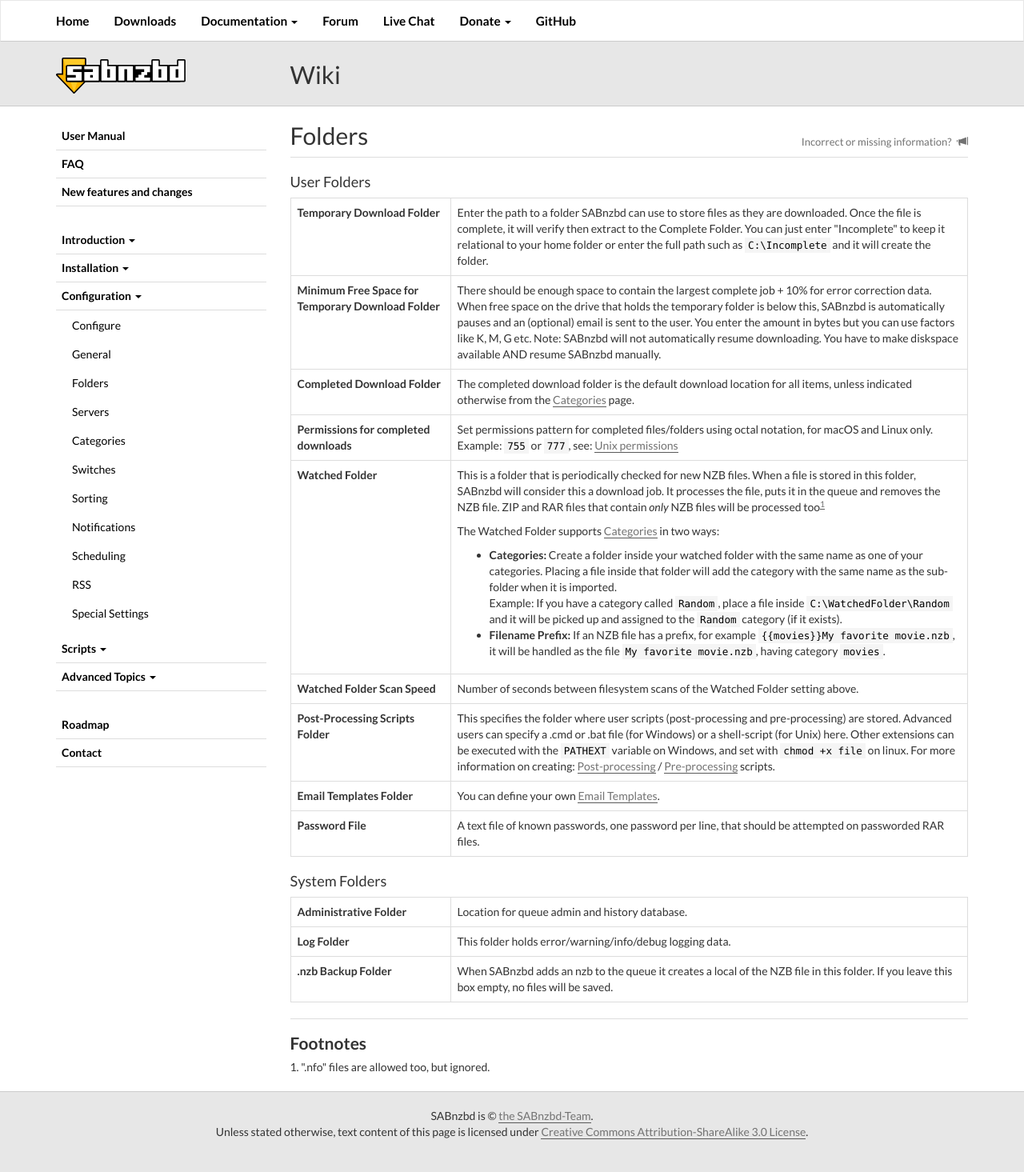
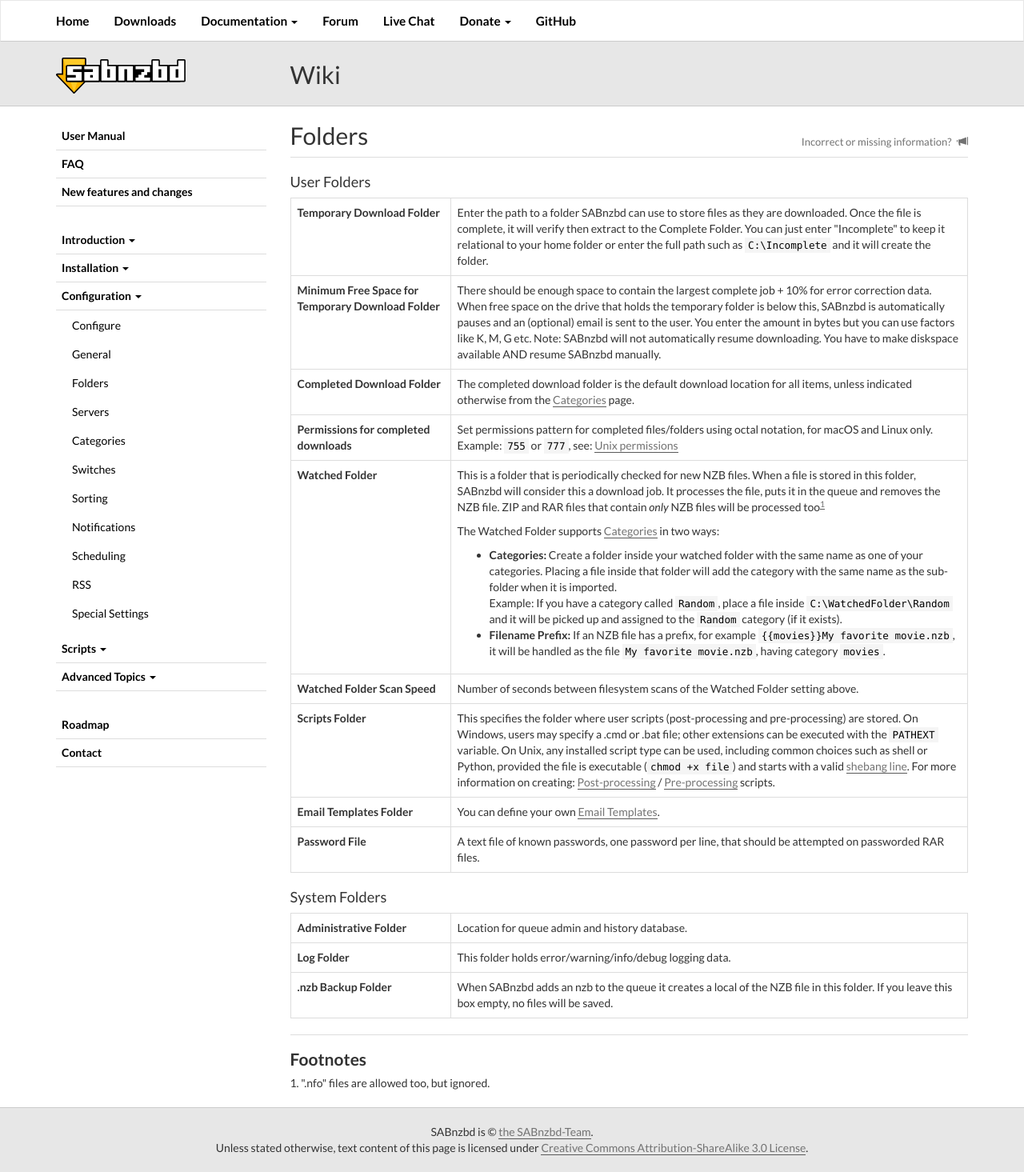
Before and after one commit to sabnzbd/sabnzbd.github.io, a Jekyll site: the page built from wiki/configuration/1.2/folders.html, in a window 1280 px wide. Shown: the whole page at 80% size. Built offline with Jekyll 4.4.1, drawn with Linux system fonts in a browser that asks for light colours.

Commit message:
folders: pp scripts folder -> scripts folder
plus some reordering for clarity, shebang info and link

```diff
--- a/wiki/configuration/1.2/folders.html
+++ b/wiki/configuration/1.2/folders.html
@@ -37,8 +37,8 @@
             <td>Number of seconds between filesystem scans of the Watched Folder setting above.</td>
         </tr>
         <tr>
-            <td><strong>Post-Processing Scripts Folder</strong></td>
-            <td>This specifies the folder where user scripts (post-processing and pre-processing) are stored. Advanced users can specify a .cmd or .bat file (for Windows) or a shell-script (for Unix) here. Other extensions can be executed with the <code>PATHEXT</code> variable on Windows, and set with <code>chmod +x file</code> on linux. For more information on creating: <a href="/wiki/scripts/post-processing-scripts">Post-processing</a> / <a href="/wiki/scripts/pre-queue-scripts">Pre-processing</a> scripts.</td>
+            <td><strong>Scripts Folder</strong></td>
+            <td>This specifies the folder where user scripts (post-processing and pre-processing) are stored. On Windows, users may specify a .cmd or .bat file; other extensions can be executed with the <code>PATHEXT</code> variable. On Unix, any installed script type can be used, including common choices such as shell or Python, provided the file is executable (<code>chmod +x file</code>) and starts with a valid <a href="https://en.wikipedia.org/wiki/Shebang_(Unix)">shebang line</a>. For more information on creating: <a href="/wiki/scripts/post-processing-scripts">Post-processing</a> / <a href="/wiki/scripts/pre-queue-scripts">Pre-processing</a> scripts.</td>
         </tr>
         <tr>
             <td><strong>Email Templates Folder</strong></td>
```
